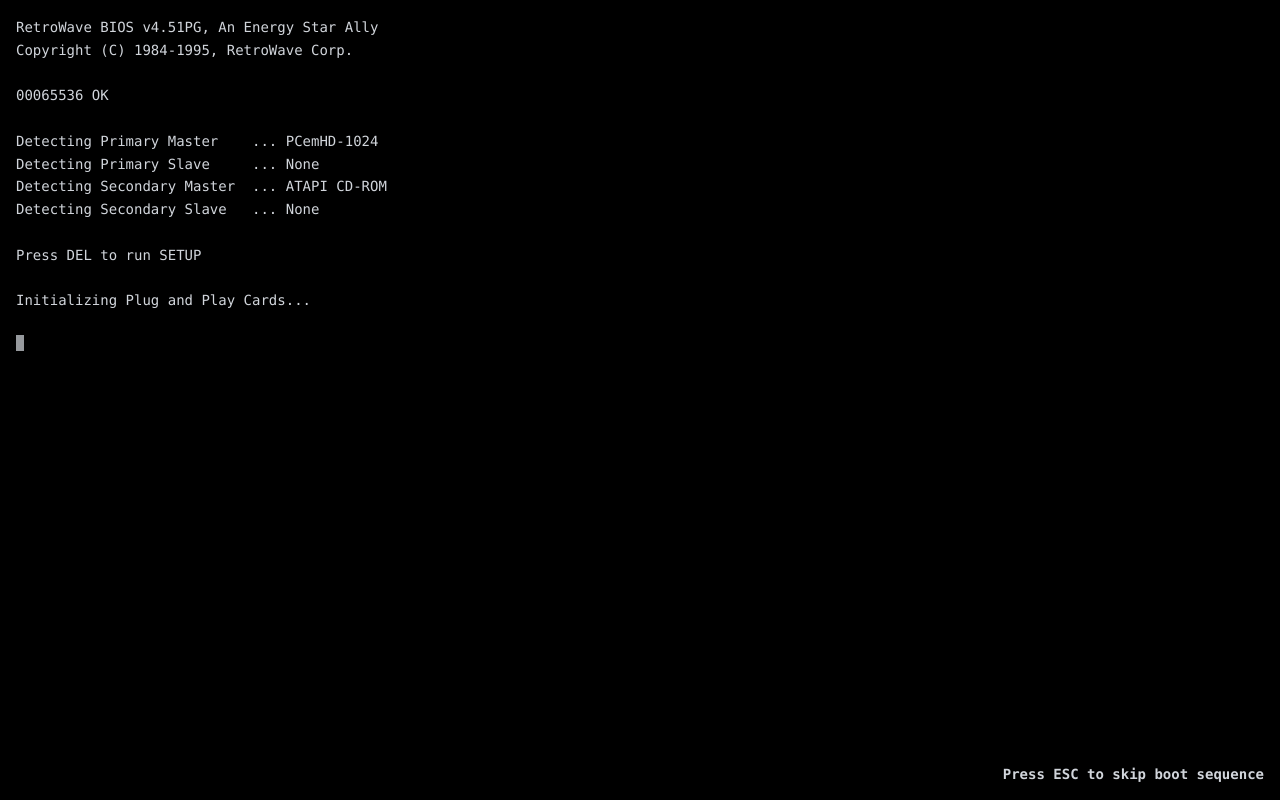
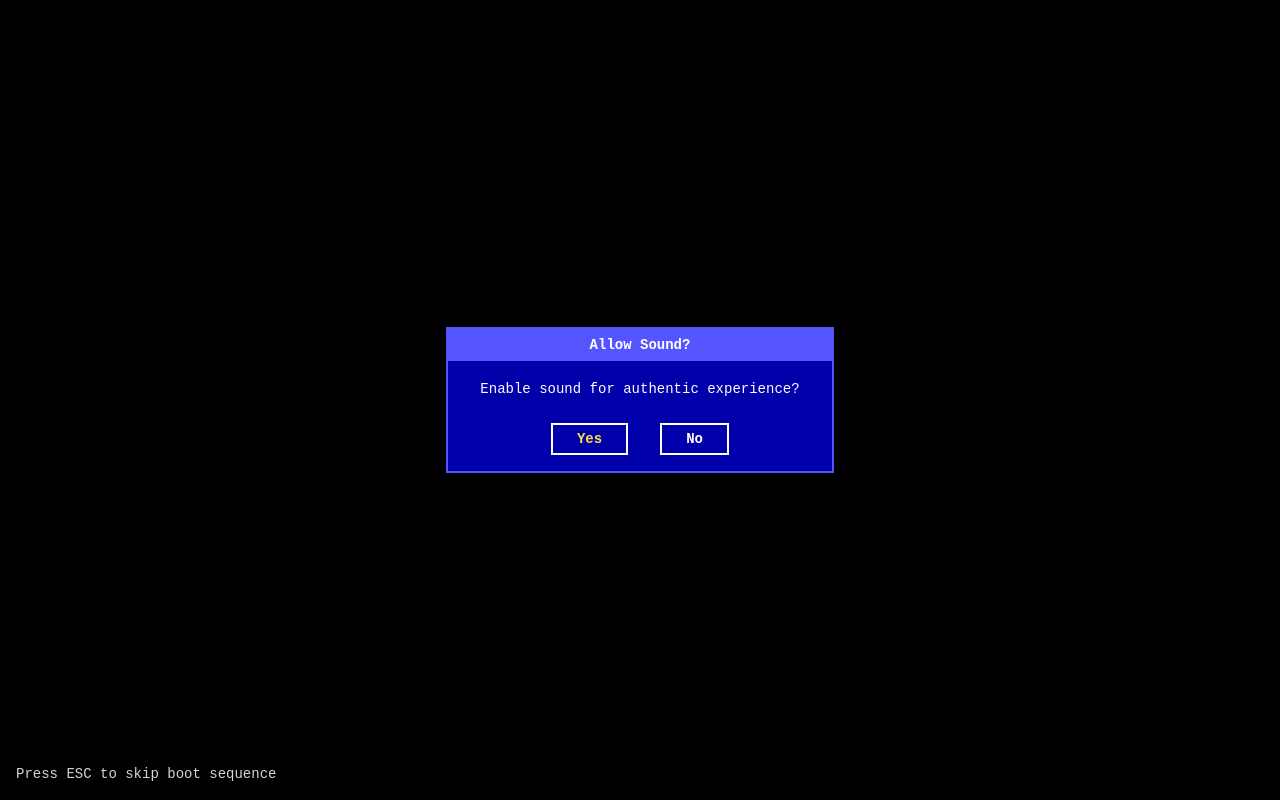
Before and after one commit to TronVonDoom/webos-95, a React (Vite) app: page / in a window 1280 px wide. Built offline with nearby package versions, Linux system fonts and the light colour scheme.

Commit message:
Update BIOS screens with terminal fonts and sound prompt

```diff
--- a/App.tsx
+++ b/App.tsx
@@ -5,6 +5,7 @@
 import { ContextMenu } from './components/ui/ContextMenu';
 import { BootScreen } from './components/BootScreen';
 import { BiosScreen } from './components/BiosScreen';
+import { SoundPrompt } from './components/SoundPrompt';
 import { Screensaver } from './components/Screensaver';
 import { PixelStudio } from './components/apps/PixelStudio';
 import { Trivia } from './components/apps/Trivia';
@@ -90,8 +91,12 @@
 ];
 
 const App: React.FC = () => {
+  const [soundPromptShown, setSoundPromptShown] = useState(false);
+  const [soundEnabled, setSoundEnabled] = useState(false);
   const [showBios, setShowBios] = useState(true);
   const [hasBooted, setHasBooted] = useState(false);
+  const [showBlackScreen, setShowBlackScreen] = useState(false);
+  const bootAudioRef = React.useRef<HTMLAudioElement | null>(null);
   const [showScreensaver, setShowScreensaver] = useState(false);
   const [lastActivity, setLastActivity] = useState(Date.now());
   const [contextMenu, setContextMenu] = useState<{ x: number; y: number; items: any[] } | null>(null);
@@ -105,7 +110,6 @@
   const [usbFiles, setUsbFiles] = useState<FileItem[]>(INITIAL_USB_FILES);
   const [activeTransferFile, setActiveTransferFile] = useState<string | null>(null);
   const [activeImage, setActiveImage] = useState<{ url: string; name: string } | null>(null);
-  const [soundEnabled, setSoundEnabled] = useState(true);
 
   React.useEffect(() => {
     const timer = setInterval(() => {
@@ -270,11 +274,72 @@
 
   return (
     <>
+      {/* Sound Prompt */}
+      {!soundPromptShown && (
+        <SoundPrompt
+          onContinue={(enableSound) => {
+            setSoundEnabled(enableSound);
+            setSoundPromptShown(true);
+
+            // Start boot audio if sound is enabled
+            if (enableSound) {
+              bootAudioRef.current = new Audio('https://cdn.pixabay.com/audio/2022/02/07/audio_4c00022a75.mp3');
+              bootAudioRef.current.volume = 0.4;
+              bootAudioRef.current.playbackRate = 1.5; // 150% speed
+              bootAudioRef.current.loop = true;
+              bootAudioRef.current.play().catch(err => console.log('Boot audio failed:', err));
+            }
+
+            // Show black screen for 2 seconds before BIOS
+            setShowBlackScreen(true);
+            setTimeout(() => {
+              setShowBlackScreen(false);
+            }, 2000);
+          }}
+        />
+      )}
+
+      {/* Black Screen */}
+      {soundPromptShown && showBlackScreen && (
+        <div className="w-screen h-screen bg-black"></div>
+      )}
+
       {/* BIOS Screen */}
-      {showBios && <BiosScreen onBiosComplete={() => setShowBios(false)} onSkipToDesktop={() => { setShowBios(false); setHasBooted(true); }} />}
+      {soundPromptShown && !showBlackScreen && showBios && (
+        <BiosScreen
+          onBiosComplete={() => setShowBios(false)}
+          onSkipToDesktop={() => {
+            setShowBios(false);
+            setHasBooted(true);
+            if (bootAudioRef.current) {
+              bootAudioRef.current.pause();
+              bootAudioRef.current.currentTime = 0;
+            }
+          }}
+          soundEnabled={soundEnabled}
+        />
+      )}
 
       {/* Boot Screen */}
-      {!showBios && !hasBooted && <BootScreen onBootComplete={() => setHasBooted(true)} />}
+      {soundPromptShown && !showBlackScreen && !showBios && !hasBooted && (
+        <BootScreen
+          onBootComplete={() => {
+            setHasBooted(true);
+            if (bootAudioRef.current) {
+              bootAudioRef.current.pause();
+              bootAudioRef.current.currentTime = 0;
+            }
+          }}
+          onSkipToDesktop={() => {
+            setHasBooted(true);
+            if (bootAudioRef.current) {
+              bootAudioRef.current.pause();
+              bootAudioRef.current.currentTime = 0;
+            }
+          }}
+          soundEnabled={soundEnabled}
+        />
+      )}
 
       {/* Screensaver */}
       {hasBooted && showScreensaver && <Screensaver onExit={() => setShowScreensaver(false)} />}
--- a/components/BiosScreen.tsx
+++ b/components/BiosScreen.tsx
@@ -3,23 +3,36 @@
 interface BiosScreenProps {
   onBiosComplete: () => void;
   onSkipToDesktop?: () => void;
+  soundEnabled?: boolean;
 }
 
-export const BiosScreen: React.FC<BiosScreenProps> = ({ onBiosComplete, onSkipToDesktop }) => {
+export const BiosScreen: React.FC<BiosScreenProps> = ({ onBiosComplete, onSkipToDesktop, soundEnabled = false }) => {
   const [currentLineIndex, setCurrentLineIndex] = useState(0);
+
+  // Play BIOS startup sound if enabled
+  useEffect(() => {
+    if (!soundEnabled) return;
+
+    const audio = new Audio('https://cdn.pixabay.com/audio/2022/03/10/audio_131ec7cab2.mp3');
+    audio.volume = 0.3; // Set volume to 30% so it's not too loud
+    audio.play().catch(err => console.log('Audio playback failed:', err));
+
+    return () => {
+      audio.pause();
+      audio.currentTime = 0;
+    };
+  }, [soundEnabled]);
 
   const biosLines = [
     'RetroWave BIOS v4.51PG, An Energy Star Ally',
     'Copyright (C) 1984-1995, RetroWave Corp.',
     '',
-    '00065536 OK',
+    '00065536 KB',
     '',
-    'Detecting Primary Master    ... PCemHD-1024',
-    'Detecting Primary Slave     ... None',
-    'Detecting Secondary Master  ... ATAPI CD-ROM',
-    'Detecting Secondary Slave   ... None',
-    '',
-    'Press DEL to run SETUP',
+    'Detecting Primary Channel Primary   ... PCemHD-1024',
+    'Detecting Primary Channel Secondary ... None',
+    'Detecting Secondary Channel Primary ... ATAPI CD-ROM',
+    'Detecting Secondary Channel Secondary ... None',
     '',
     'Initializing Plug and Play Cards...',
     '',
@@ -61,14 +74,13 @@
       if (currentLineIndex === 0) delay = 200; // First line
       if (currentLineIndex === 1) delay = 150; // Copyright
       if (currentLineIndex === 3) delay = 1200; // Memory test - longer pause
-      if (currentLineIndex === 5) delay = 600; // Detecting primary master
-      if (currentLineIndex === 6) delay = 400; // Primary slave
-      if (currentLineIndex === 7) delay = 600; // Secondary master (CD-ROM)
-      if (currentLineIndex === 8) delay = 400; // Secondary slave
-      if (currentLineIndex === 10) delay = 150; // Press DEL
-      if (currentLineIndex === 12) delay = 800; // Initializing PnP
-      if (currentLineIndex === 14) delay = 500; // Floppy detection
-      if (currentLineIndex === 17) delay = 2000; // Starting OS - longer pause
+      if (currentLineIndex === 5) delay = 600; // Detecting primary channel primary
+      if (currentLineIndex === 6) delay = 2000; // Pause before primary channel secondary
+      if (currentLineIndex === 7) delay = 600; // Detecting secondary channel primary
+      if (currentLineIndex === 8) delay = 2000; // Pause before secondary channel secondary
+      if (currentLineIndex === 10) delay = 800; // Initializing PnP
+      if (currentLineIndex === 12) delay = 500; // Floppy detection
+      if (currentLineIndex === 15) delay = 3500; // Starting OS - longer pause before boot
 
       const timer = setTimeout(() => {
         setCurrentLineIndex(prev => prev + 1);
@@ -100,8 +112,8 @@
         <div className="inline-block w-2 h-4 bg-gray-300 animate-pulse"></div>
       )}
 
-      {/* Static F1 message at bottom */}
-      <div className="absolute bottom-4 right-4 text-gray-300 text-sm font-bold">
+      {/* Static ESC message at bottom */}
+      <div className="absolute bottom-4 left-4 text-gray-300 text-sm font-mono">
         Press ESC to skip boot sequence
       </div>
     </div>
--- a/components/BootScreen.tsx
+++ b/components/BootScreen.tsx
@@ -3,19 +3,36 @@
 
 interface BootScreenProps {
   onBootComplete: () => void;
+  onSkipToDesktop?: () => void;
+  soundEnabled?: boolean;
 }
 
-export const BootScreen: React.FC<BootScreenProps> = ({ onBootComplete }) => {
+export const BootScreen: React.FC<BootScreenProps> = ({ onBootComplete, onSkipToDesktop, soundEnabled = true }) => {
   const [progress, setProgress] = useState(0);
   const [showLogo, setShowLogo] = useState(false);
   const [bootText, setBootText] = useState('Starting RetroWave OS 95...');
 
   useEffect(() => {
-    // Play startup sound
-    setTimeout(() => {
-      soundSystem.startup();
-    }, 1000);
+    const handleKeyPress = (e: KeyboardEvent) => {
+      if (e.key === 'Escape') {
+        e.preventDefault();
+        e.stopPropagation();
+        if (onSkipToDesktop) {
+          onSkipToDesktop();
+        } else {
+          onBootComplete();
+        }
+      }
+    };
 
+    document.addEventListener('keydown', handleKeyPress, true);
+
+    return () => {
+      document.removeEventListener('keydown', handleKeyPress, true);
+    };
+  }, [onBootComplete, onSkipToDesktop]);
+
+  useEffect(() => {
     // Show logo after brief delay
     setTimeout(() => setShowLogo(true), 500);
 
@@ -32,19 +49,37 @@
       setTimeout(() => setBootText(text), time);
     });
 
-    // Progress bar animation - 10 seconds total
+    // Progress bar animation - 20 seconds total with realistic pauses
+    let isPaused = false;
+    let pauseTimer: NodeJS.Timeout | null = null;
+
     const interval = setInterval(() => {
+      if (!isPaused) {
         setProgress(p => {
           if (p >= 100) {
             clearInterval(interval);
+            if (pauseTimer) clearTimeout(pauseTimer);
             setTimeout(onBootComplete, 500);
             return 100;
           }
-        return p + 1;
+
+          // Simulate realistic loading pauses at certain progress points
+          if ((p >= 15 && p < 16) || (p >= 45 && p < 46) || (p >= 75 && p < 76)) {
+            isPaused = true;
+            pauseTimer = setTimeout(() => {
+              isPaused = false;
+            }, 1500); // 1.5 second pause
+          }
+
+          return p + 0.5; // Increment for 20 seconds total
         });
+      }
     }, 100);
 
-    return () => clearInterval(interval);
+    return () => {
+      clearInterval(interval);
+      if (pauseTimer) clearTimeout(pauseTimer);
+    };
   }, [onBootComplete]);
 
   return (
@@ -55,30 +90,58 @@
       {/* Windows 95 Logo */}
       {showLogo && (
         <div className="relative z-10 flex flex-col items-center gap-8 animate-fadeIn">
-          {/* Windows Logo - cleaner, more official looking */}
+          {/* Windows Logo - animated squares */}
           <div className="flex gap-2 mb-4">
-            <div className="w-24 h-24 bg-red-600 shadow-2xl" style={{ clipPath: 'polygon(0 0, 100% 0, 100% 100%, 0 100%)' }}></div>
-            <div className="w-24 h-24 bg-green-600 shadow-2xl" style={{ clipPath: 'polygon(0 0, 100% 0, 100% 100%, 0 100%)' }}></div>
-            <div className="w-24 h-24 bg-blue-600 shadow-2xl" style={{ clipPath: 'polygon(0 0, 100% 0, 100% 100%, 0 100%)' }}></div>
-            <div className="w-24 h-24 bg-yellow-500 shadow-2xl" style={{ clipPath: 'polygon(0 0, 100% 0, 100% 100%, 0 100%)' }}></div>
+            <div
+              className="w-24 h-24 bg-red-600 shadow-2xl animate-pulse"
+              style={{
+                clipPath: 'polygon(0 0, 100% 0, 100% 100%, 0 100%)',
+                animationDuration: '2s',
+                animationDelay: '0s'
+              }}
+            ></div>
+            <div
+              className="w-24 h-24 bg-green-600 shadow-2xl animate-pulse"
+              style={{
+                clipPath: 'polygon(0 0, 100% 0, 100% 100%, 0 100%)',
+                animationDuration: '2s',
+                animationDelay: '0.3s'
+              }}
+            ></div>
+            <div
+              className="w-24 h-24 bg-blue-600 shadow-2xl animate-pulse"
+              style={{
+                clipPath: 'polygon(0 0, 100% 0, 100% 100%, 0 100%)',
+                animationDuration: '2s',
+                animationDelay: '0.6s'
+              }}
+            ></div>
+            <div
+              className="w-24 h-24 bg-yellow-500 shadow-2xl animate-pulse"
+              style={{
+                clipPath: 'polygon(0 0, 100% 0, 100% 100%, 0 100%)',
+                animationDuration: '2s',
+                animationDelay: '0.9s'
+              }}
+            ></div>
           </div>
 
           {/* RetroWave OS 95 Text - more professional */}
           <div className="flex flex-col items-center gap-3 mb-8">
             <div className="flex items-baseline gap-3">
-              <h1 className="text-white text-5xl font-bold tracking-wide" style={{ fontFamily: 'Arial, sans-serif', textShadow: '2px 2px 4px rgba(0,0,0,0.5)' }}>
+              <h1 className="text-white text-5xl font-bold tracking-wide" style={{ fontFamily: '"Courier New", Courier, monospace', textShadow: '2px 2px 4px rgba(0,0,0,0.5)' }}>
                 RetroWave
               </h1>
             </div>
             <div className="flex items-baseline gap-2">
-              <h2 className="text-gray-300 text-3xl font-light tracking-widest" style={{ fontFamily: 'Arial, sans-serif', textShadow: '1px 1px 2px rgba(0,0,0,0.5)' }}>
+              <h2 className="text-gray-300 text-3xl font-light tracking-widest" style={{ fontFamily: '"Courier New", Courier, monospace', textShadow: '1px 1px 2px rgba(0,0,0,0.5)' }}>
                 operating system
               </h2>
             </div>
           </div>
 
           {/* Boot Message */}
-          <div className="text-gray-400 text-base mb-6 h-6 tracking-wide" style={{ fontFamily: 'Arial, sans-serif' }}>
+          <div className="text-gray-400 text-base mb-6 h-6 tracking-wide" style={{ fontFamily: '"Courier New", Courier, monospace' }}>
             {bootText}
           </div>
 
@@ -100,11 +163,16 @@
           </div>
 
           {/* Copyright notice */}
-          <div className="text-gray-500 text-xs mt-8" style={{ fontFamily: 'Arial, sans-serif' }}>
+          <div className="text-gray-500 text-xs mt-8" style={{ fontFamily: '"Courier New", Courier, monospace' }}>
             Copyright © 1995-2026 RetroWave Corporation
           </div>
         </div>
       )}
+
+      {/* ESC message */}
+      <div className="absolute bottom-4 left-4 text-gray-300 text-sm z-20" style={{ fontFamily: '"Courier New", Courier, monospace' }}>
+        Press ESC to skip boot sequence
+      </div>
     </div>
   );
 };
--- /dev/null
+++ b/components/SoundPrompt.tsx
@@ -0,0 +1,49 @@
+import React from 'react';
+
+interface SoundPromptProps {
+  onContinue: (enableSound: boolean) => void;
+}
+
+export const SoundPrompt: React.FC<SoundPromptProps> = ({ onContinue }) => {
+  return (
+    <div className="w-screen h-screen bg-black flex flex-col items-center justify-center p-8 relative">
+      {/* ESC message */}
+      <div className="absolute bottom-4 left-4 text-gray-300 text-sm" style={{ fontFamily: '"Courier New", Courier, monospace' }}>
+        Press ESC to skip boot sequence
+      </div>
+
+      {/* BIOS-style dialog box */}
+      <div className="bg-[#0000AA] border-2 border-[#5555FF] shadow-2xl" style={{ fontFamily: '"Courier New", Courier, monospace' }}>
+        {/* Title bar */}
+        <div className="bg-[#5555FF] border-b-2 border-[#0000AA] px-4 py-1 text-center">
+          <span className="text-white font-bold text-sm" style={{ fontFamily: '"Courier New", Courier, monospace' }}>Allow Sound?</span>
+        </div>
+
+        {/* Content */}
+        <div className="px-8 py-4 flex flex-col gap-4">
+          <p className="text-white text-center text-sm" style={{ fontFamily: '"Courier New", Courier, monospace' }}>
+            Enable sound for authentic experience?
+          </p>
+
+          {/* Buttons */}
+          <div className="flex gap-8 justify-center items-center pt-2">
+            <button
+              onClick={() => onContinue(true)}
+              className="px-6 py-1 bg-[#0000AA] text-yellow-300 font-bold text-sm border-2 border-white hover:bg-[#0000CC] focus:outline-none focus:ring-2 focus:ring-yellow-300"
+              style={{ fontFamily: '"Courier New", Courier, monospace' }}
+            >
+              Yes
+            </button>
+            <button
+              onClick={() => onContinue(false)}
+              className="px-6 py-1 bg-[#0000AA] text-white font-bold text-sm border-2 border-white hover:bg-[#0000CC] focus:outline-none focus:ring-2 focus:ring-white"
+              style={{ fontFamily: '"Courier New", Courier, monospace' }}
+            >
+              No
+            </button>
+          </div>
+        </div>
+      </div>
+    </div>
+  );
+};
```
Lines whose indentation alone changed are shown as unchanged.
